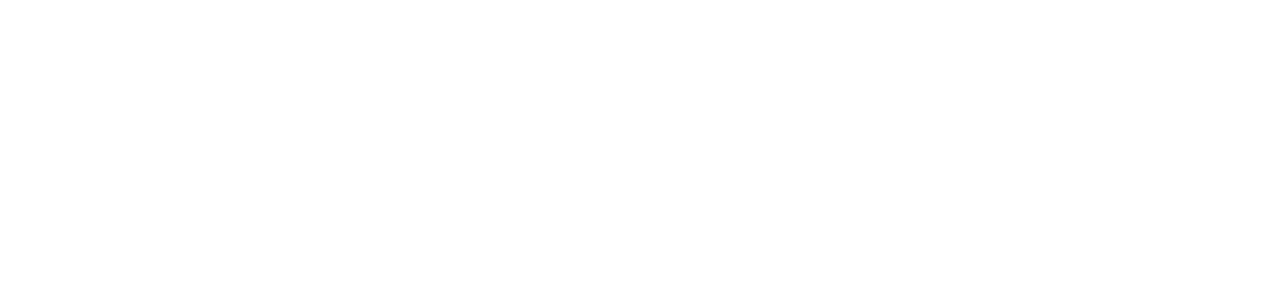
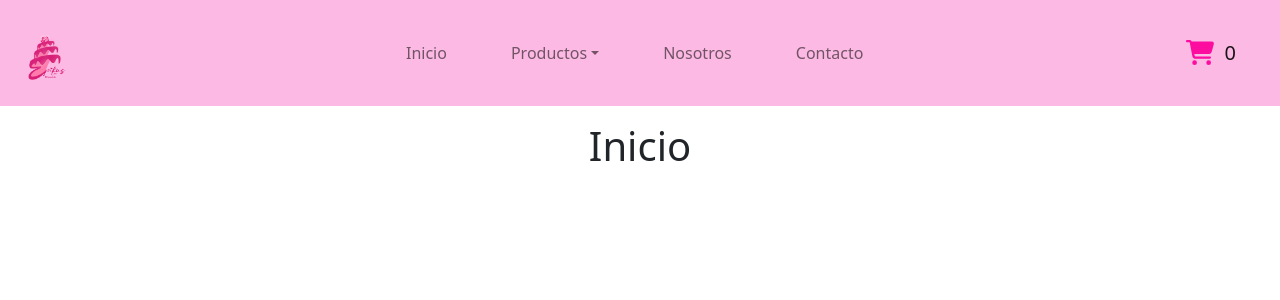
Before and after one commit to cesardileo18/EpikusCakeReact, a React (Create React App) app: page / in a window 1280 px wide. Shown: the top 300 px of the page. Built offline with nearby package versions, Linux system fonts and the light colour scheme.

Commit message:
Correcion de ruta

```diff
--- a/src/App.js
+++ b/src/App.js
@@ -12,12 +12,12 @@
     <div className="App">
       <NavBar/>
       <Routes>
-        <Route path='/EpikusCakeReact' element={<Inicio />} />
-        <Route path='/EpikusCakeReact/Inicio' element={<Inicio />} />
-        <Route path='/EpikusCakeReact/Nosotros' element={<Nosotros />} />
-        <Route path='/EpikusCakeReact/Pasteleria' element={<Pasteleria />} />
-        <Route path='/EpikusCakeReact/Tortas' element={<Tortas />} />
-        <Route path='/EpikusCakeReact/Contacto' element={<Contacto />} />
+        <Route path='/' element={<Inicio />} />
+        <Route path='#/Inicio' element={<Inicio />} />
+        <Route path='#/Nosotros' element={<Nosotros />} />
+        <Route path='#/Pasteleria' element={<Pasteleria />} />
+        <Route path='#/Tortas' element={<Tortas />} />
+        <Route path='#/Contacto' element={<Contacto />} />
       </Routes>
     </div>
   );
--- a/src/Components/Navbar/NavBar.jsx
+++ b/src/Components/Navbar/NavBar.jsx
@@ -26,18 +26,18 @@
                         </Offcanvas.Header>
                         <Offcanvas.Body>
                             <Nav className="justify-content-center flex-grow-1 pe-3 gap-md-5">
-                                <Nav.Link href="/EpikusCakeReact/Inicio">Inicio</Nav.Link>
+                                <Nav.Link href="#/Inicio">Inicio</Nav.Link>
                                 <NavDropdown
                                     title="Productos"
                                     id={`offcanvasNavbarDropdown-expand-md`}
                                 >
-                                    <NavDropdown.Item href="/EpikusCakeReact/Pasteleria">Pastelería</NavDropdown.Item>
-                                    <NavDropdown.Item href="/EpikusCakeReact/Tortas">
+                                    <NavDropdown.Item href="#/Pasteleria">Pastelería</NavDropdown.Item>
+                                    <NavDropdown.Item href="#/Tortas">
                                     Tortas
                                     </NavDropdown.Item>
                                 </NavDropdown>
-                                <Nav.Link href="/EpikusCakeReact/Nosotros">Nosotros</Nav.Link>
-                                <Nav.Link href="/EpikusCakeReact/Contacto">Contacto</Nav.Link>
+                                <Nav.Link href="#/Nosotros">Nosotros</Nav.Link>
+                                <Nav.Link href="#/Contacto">Contacto</Nav.Link>
                             </Nav>
                         </Offcanvas.Body>
                     </Navbar.Offcanvas>
```
Also changed, not shown: src/index.js (+7 -4 lines).
